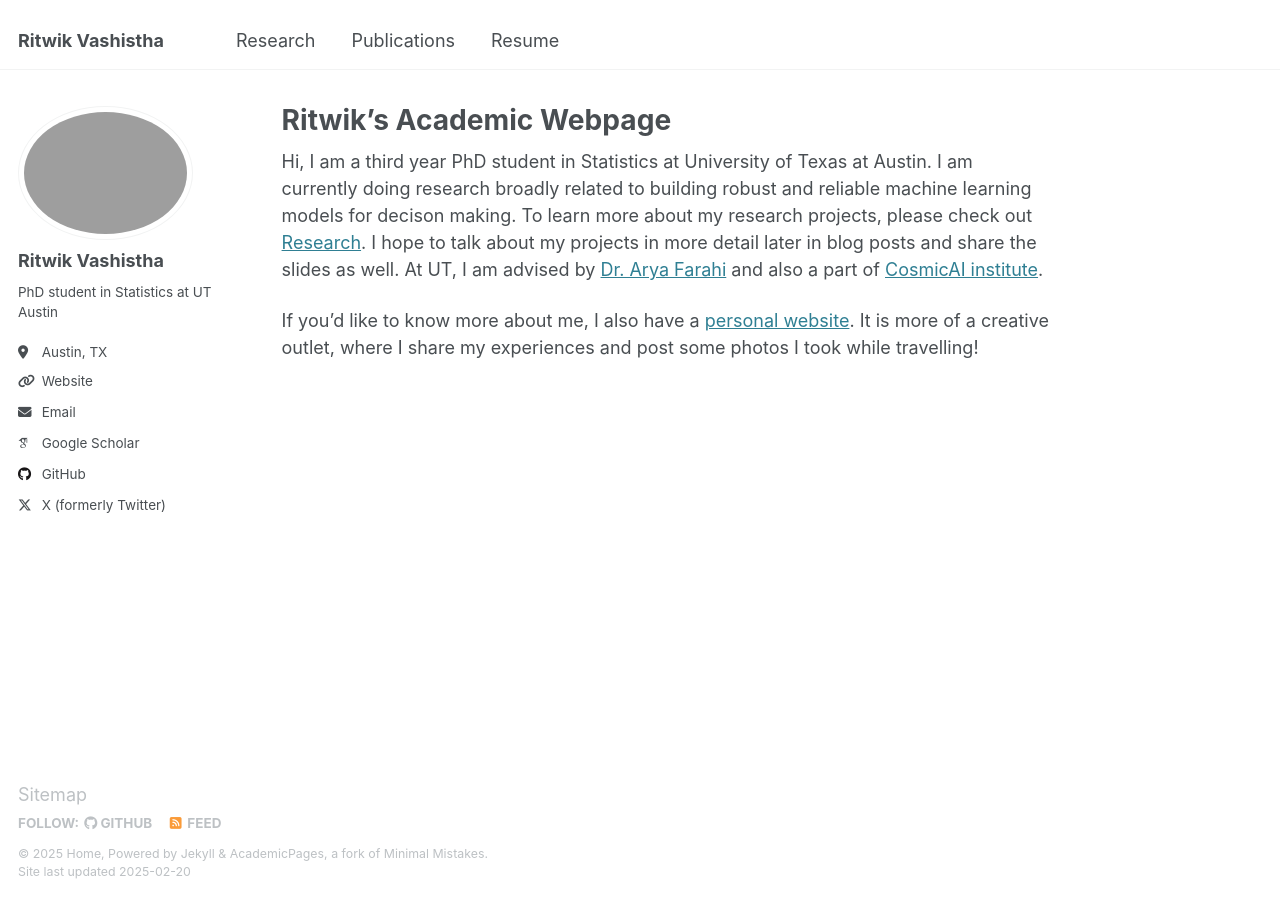
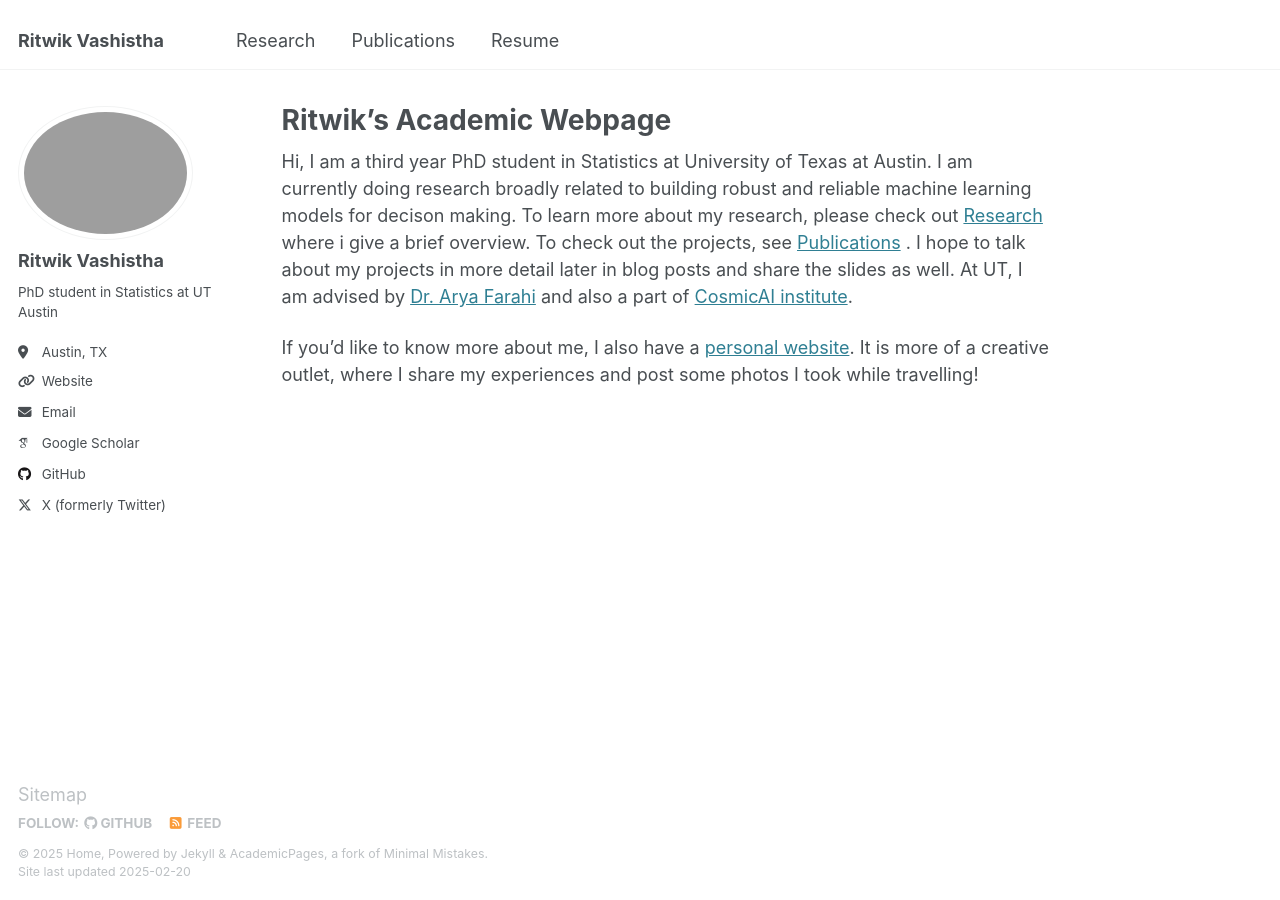
Before and after one commit to ritwikvashistha/ritwikvashistha.github.io, a Jekyll site: the page built from _pages/about.md, in a window 1280 px wide. Built offline with Jekyll 4.4.1, drawn with Linux system fonts in a browser that asks for light colours; some web fonts are replaced.

Commit message:
Update about.md

```diff
--- a/_pages/about.md
+++ b/_pages/about.md
@@ -7,7 +7,7 @@ redirect_from:
   - /about.html
 ---
 
-Hi, I am a third year PhD student in Statistics at University of Texas at Austin. I am currently doing research broadly related to building robust and reliable machine learning models for decison making. To learn more about my research projects, please check out [Research](https://ritwikvashistha.github.io/research/). I hope to talk about my projects in more detail later in blog posts and share the slides as well. At UT, I am advised by [Dr. Arya Farahi](https://stat.utexas.edu/directory/arya-farahi) and also a part of [CosmicAI institute](https://www.cosmicai.org/team).
+Hi, I am a third year PhD student in Statistics at University of Texas at Austin. I am currently doing research broadly related to building robust and reliable machine learning models for decison making. To learn more about my research, please check out [Research](https://ritwikvashistha.github.io/research/) where i give a brief overview. To check out the projects, see [Publications](https://ritwikvashistha.github.io/publications/) . I hope to talk about my projects in more detail later in blog posts and share the slides as well. At UT, I am advised by [Dr. Arya Farahi](https://stat.utexas.edu/directory/arya-farahi) and also a part of [CosmicAI institute](https://www.cosmicai.org/team).
 
 
 If you'd like to know more about me, I also have a [personal website](https://www.ritwikvashistha.com/). It is more of a creative outlet, where I share my experiences and post some photos I took while travelling!
```
